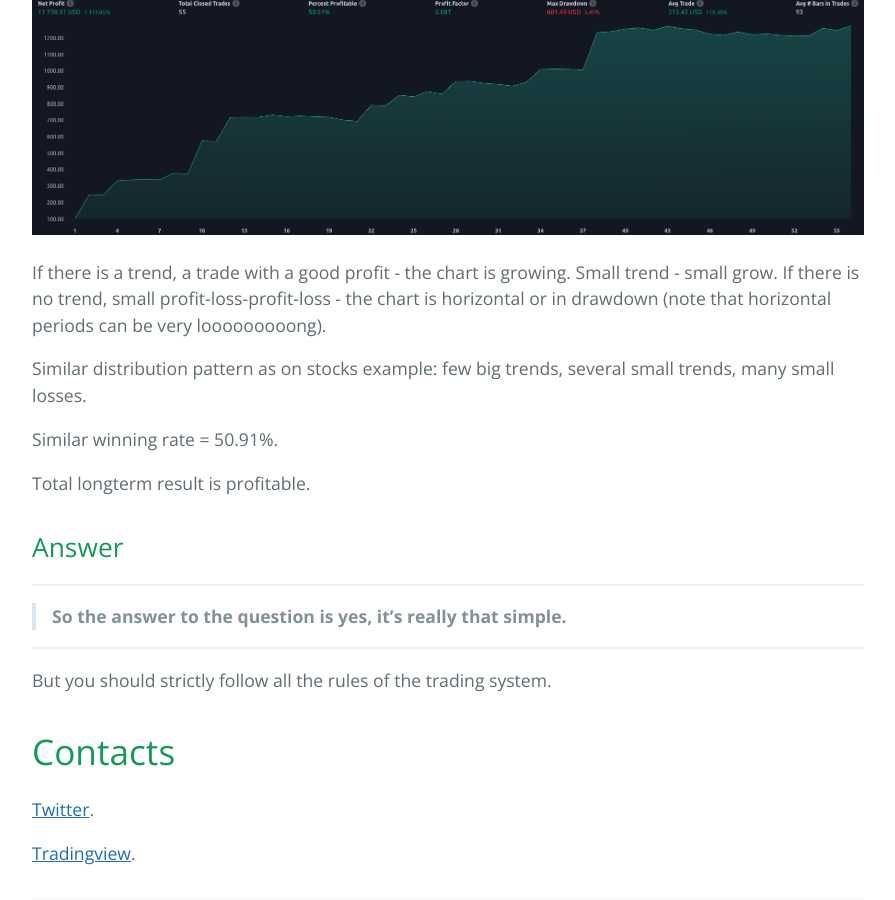
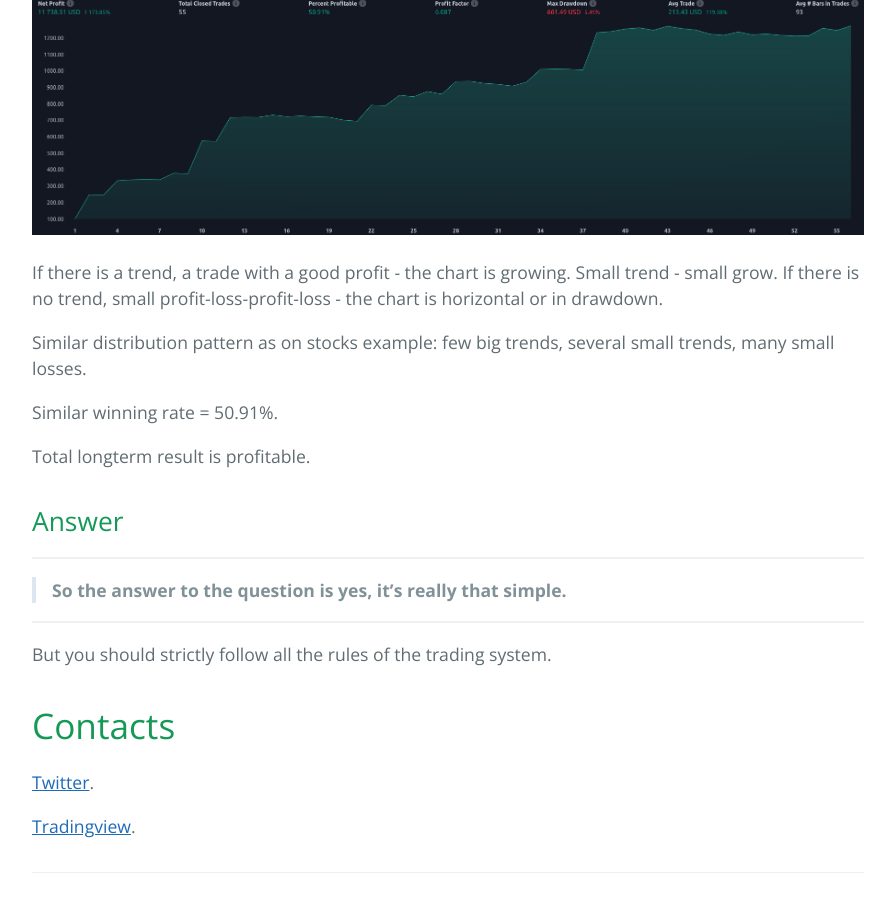
Before and after one commit to sergeyen7/sergeyen7.github.io, a Jekyll site: the page built from index.md, in a window 1280 px wide and 900 px high, scrolled down 9950 px. Shown: the whole window, without its empty margins (192-1087 px from the left). Built offline with Jekyll 4.4.1, drawn with Linux system fonts in a browser that asks for light colours; nearby versions of some CDN libraries.

Commit message:
Update index.md

```diff
--- a/index.md
+++ b/index.md
@@ -291,7 +291,7 @@ The same thing can be seen in crypto. If we use the Tradingview script on a Bitc
 
 ![Strategy Tester on Tradingview](/images/tester.png)
 
-If there is a trend, a trade with a good profit - the chart is growing. Small trend - small grow. If there is no trend, small profit-loss-profit-loss - the chart is horizontal or in drawdown (note that horizontal periods can be very looooooooong).
+If there is a trend, a trade with a good profit - the chart is growing. Small trend - small grow. If there is no trend, small profit-loss-profit-loss - the chart is horizontal or in drawdown.
 
 Similar distribution pattern as on stocks example: few big trends, several small trends, many small losses.
 
```
